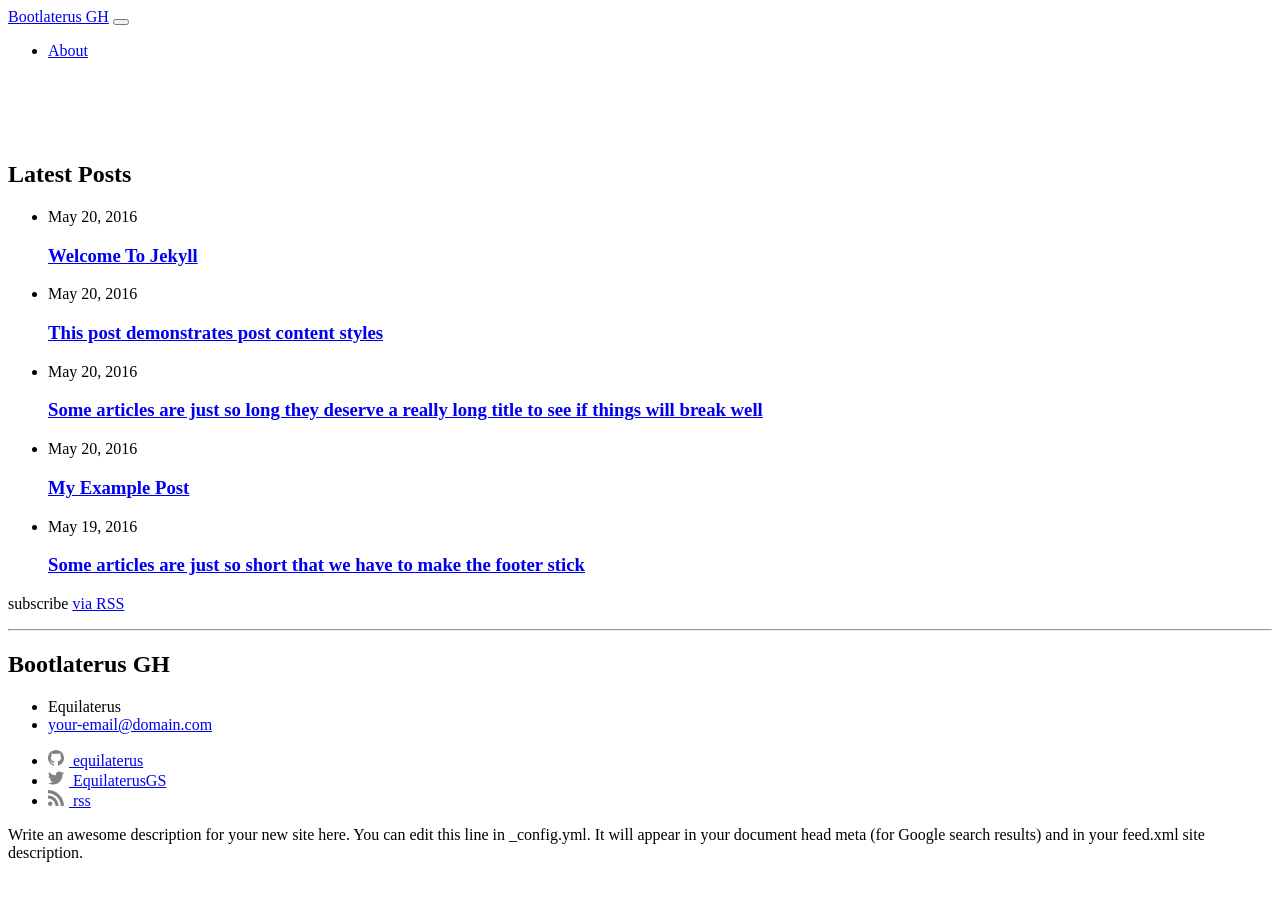
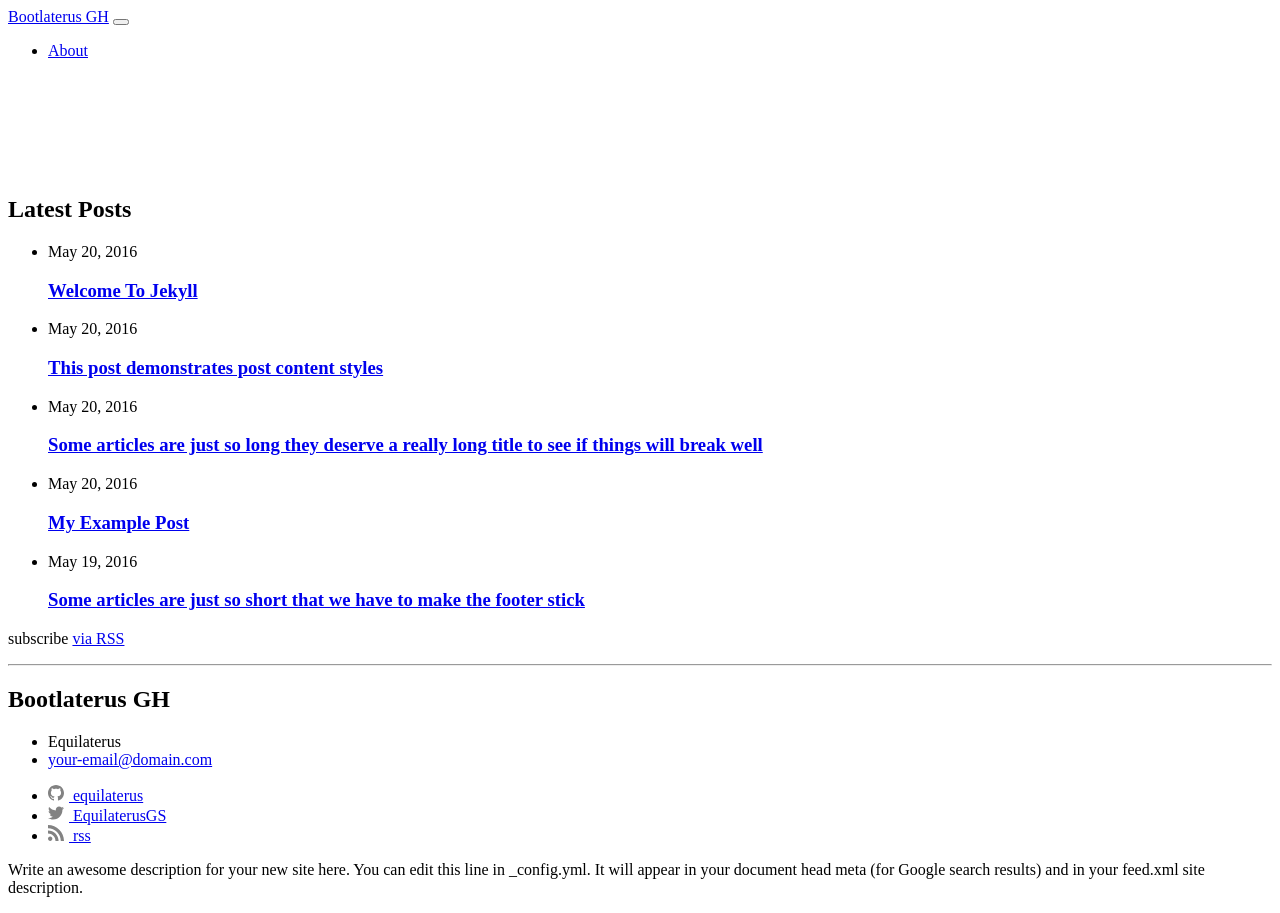
Before and after one commit to equilaterus/bootlaterus.gh-pages, a Jekyll site: the page built from index.md, in a window 1280 px wide. Built offline with Jekyll 4.4.1, drawn with Linux system fonts in a browser that asks for light colours; a style sheet for code colours, icons or effects is not loaded.

Commit message:
Adding extra padding-top for the main container
Co-Authored-By: Juan Felipe Cañizares Corrales <pipecaniza@outlook.com>

```diff
--- a/assets/overrides.css
+++ b/assets/overrides.css
@@ -1,5 +1,5 @@
 #main-container {
-  padding-top: 65px;
+  padding-top: 100px;
 }
 
 .svg-icon {
```
